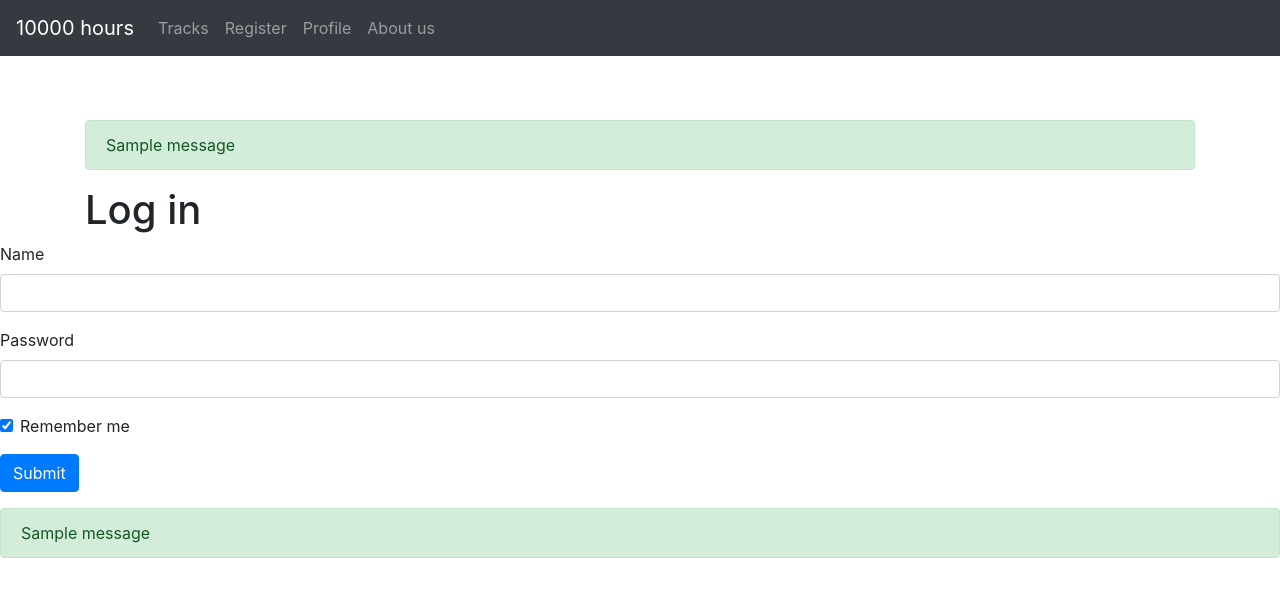
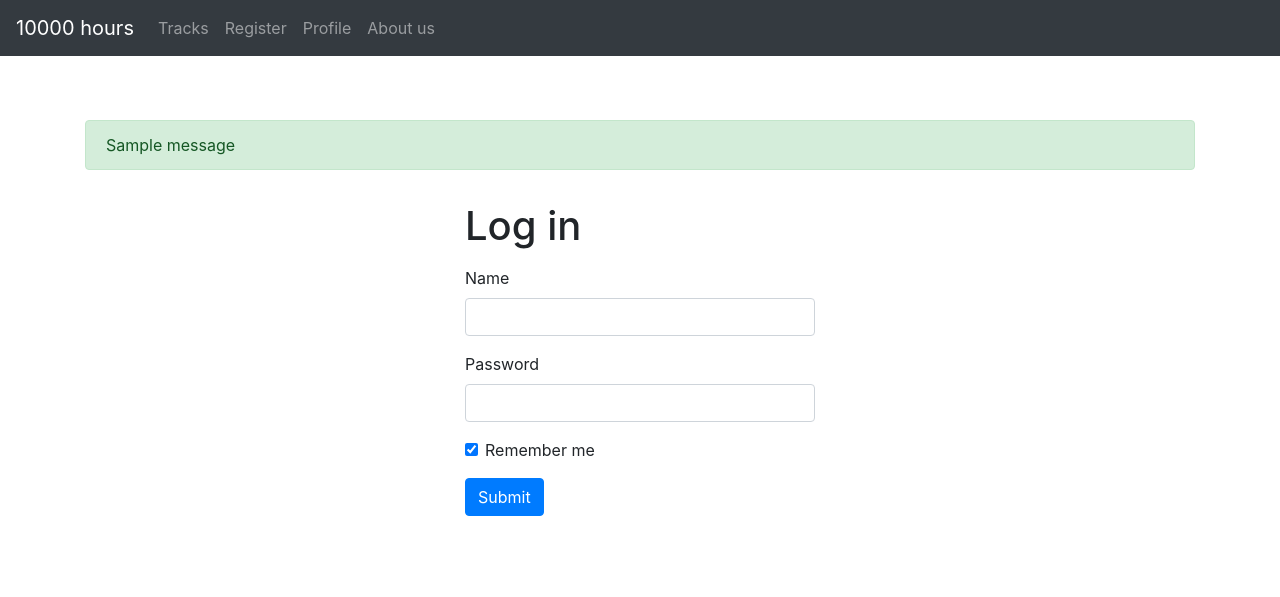
Before and after one commit to xkxixnxgx/spent_time, a Flask app: page /user/login in a window 1280 px wide. Shown: the top 597 px of the page. Run offline with Flask 2, Linux system fonts and the light colour scheme; tables that the repository leaves empty hold one stand-in row (values such as "Sample post"); one stand-in notice (Sample message) is shown; some libraries are stand-ins or nearby versions.

Commit message:
Промежуточное сохранение перед созданием новой ветки.

```diff
--- a/webapp/__init__.py
+++ b/webapp/__init__.py
@@ -1,4 +1,4 @@
-from flask import Flask
+from flask import Flask, render_template
 from flask_login import LoginManager
 
 from webapp.db import db
@@ -28,10 +28,6 @@ def create_app():
     def load_user(user_id):
         return User.query.get(user_id)
 
-    @app.route('/')
-    def index():
-        title
-
     if __name__ == '__main__':
         app.run(debug=True)
 
--- a/webapp/templates/base.html
+++ b/webapp/templates/base.html
@@ -1,5 +1,5 @@
 <!DOCTYPE html>
-<html>
+<html xmlns="http://www.w3.org/1999/html">
     <head>
         <meta charset="utf-8">
         <meta name="viewport" content="width=device-width, initial-scale=1, shrink-ti=fit=no">
@@ -13,8 +13,15 @@
             <br>
             <br>
             {% include 'includes/_messages.html' %}
-
-            <h1>{{ page_title }}</h1>
+            <div class="row">
+                <div class="col"></div>
+                <div class="col">
+                    <p class="text-center">
+                        <h1>{{ page_title }}</h1>
+                    </p>
+                </div>
+                <div class="col"></div>
+            </div>
             <div class='row'>
                 <div class='col-8'>
                 {% block body %}{% endblock %}
@@ -26,12 +33,5 @@
 </html>
 
 
+
 {% block content %}{% endblock %}
-
-{% with messages = get_flashed_messages(with_categories=true) %}
-    {% if messages %}
-        {% for category, message in messages %}
-    <div class="alert alert-{{ category }}" role="alert">{{ message }}</div>
-        {% endfor %}
-     {% endif %}
-{% endwith %}
--- a/webapp/templates/user/login.html
+++ b/webapp/templates/user/login.html
@@ -7,6 +7,11 @@
 
 {% block content %}
 <form action="{{ url_for('user.process_login') }}" method="POST">
+    <div class="container">
+        <div class="row">
+            <div class="col">
+            </div>
+            <div class="col-4">
                 {{ form.hidden_tag() }}
                 <div class="form-group">
                     {{ form.user_email.label }}
@@ -21,6 +26,11 @@
                     {{ form.remember_me.label(class_='form-check-label') }}
                 </div>
                 {{ form.submit() }}
+            </div>
+            <div class="col">
+            </div>
+        </div>
+    </div>
 </form>
 
 {% endblock %}
--- a/webapp/user/views.py
+++ b/webapp/user/views.py
@@ -8,10 +8,10 @@ blueprint = Blueprint('user', __name__, url_prefix='/user')
 
 
 @blueprint.route('/')
-def start():
+def index():
     title = 'start'
     start_form = StartForm()
-    return render_template('user/start.html', page_title=title, form=start_form)
+    return render_template('user/index.html', page_title=title, form=start_form)
 
 
 @blueprint.route('/register', methods=['GET', 'POST'])
@@ -34,7 +34,7 @@ def login():
         return redirect(url_for('index'))
     title = 'Log in'
     login_form = LoginForm()
-    return render_template('login.html', page_title=title, form=login_form)
+    return render_template('user/login.html', page_title=title, form=login_form)
 
 
 @blueprint.route('/process-login', methods=['POST'])
@@ -45,7 +45,7 @@ def process_login():
         if user and user.check_password(form.user_password.data):
             login_user(user, remember=form.remember_me.data)
             flash('You have successfully logged in', 'success')
-            return redirect(url_for('/'))
+            return redirect(url_for('user.index'))
 
     flash('The password is incorrect', 'warning')
     return redirect(url_for('user.login'))
@@ -55,13 +55,14 @@ def process_login():
 def logout():
     logout_user()
     flash('You have successfully logged out', 'success')
-    return redirect(url_for("index"))
+    return redirect(url_for("user.index"))
 
 
 @blueprint.route('/admin')
 @admin_required
 def admin_index():
     if current_user.is_admin:
-        return 'Hi, admin!'
+        title = 'admin console'
+        return render_template('user/admin.html', page_tittle=title)
     else:
         return 'You is not admin.'
```
Also changed, not shown: webapp/templates/user/index.html (renamed from webapp/templates/user/start.html). Lines whose indentation alone changed are shown as unchanged.
